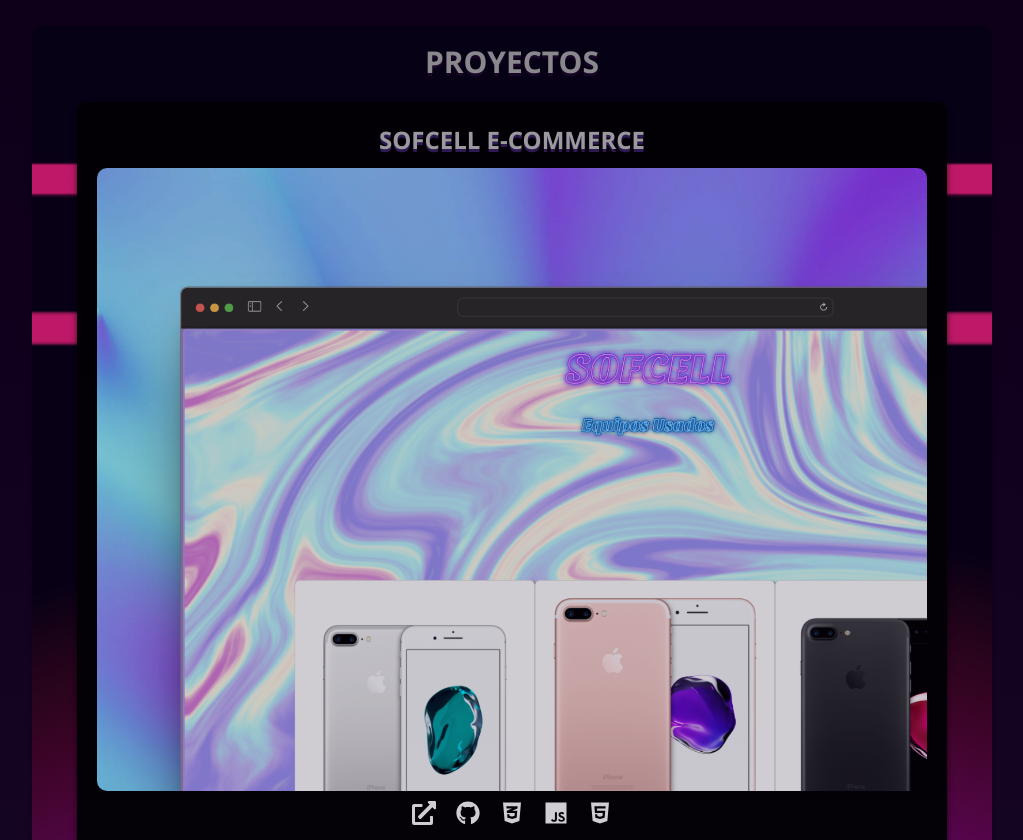
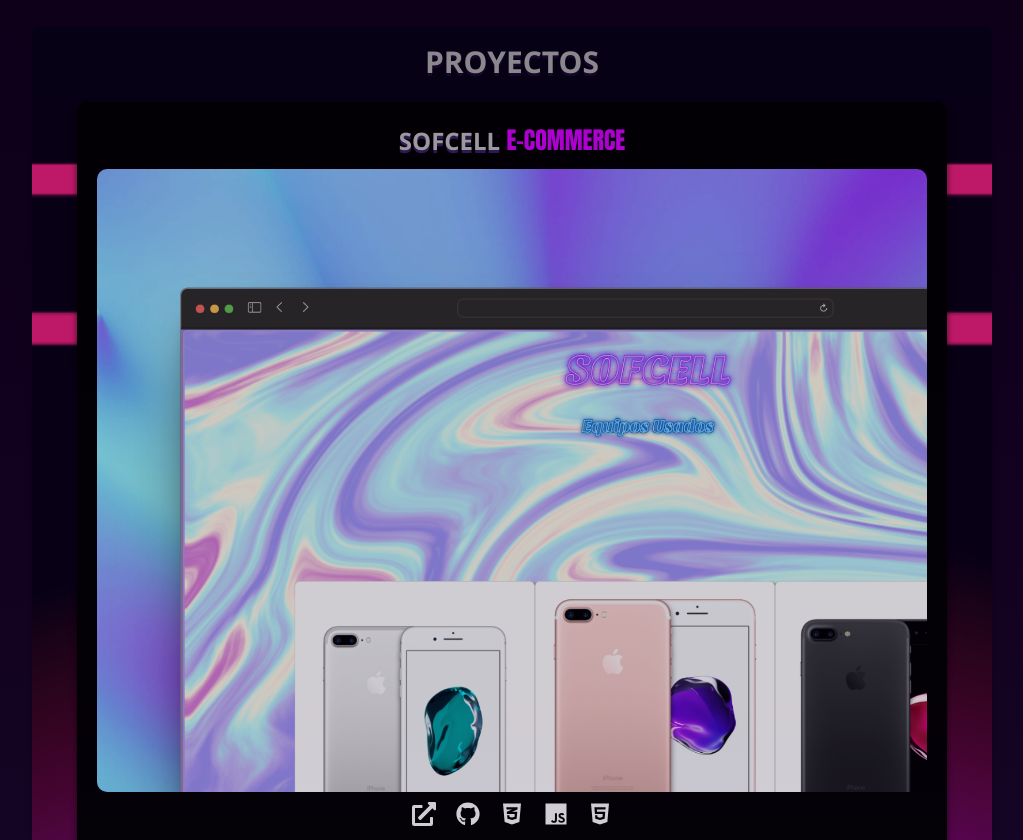
Before and after one commit to Emedeo22/Proyectos, a React (Create React App) app: page / in a window 1280 px wide. Shown: the part 1960-2800 px from the top of the page, without its empty margins (128-1151 px from the left). Built offline with nearby package versions, Linux system fonts and the light colour scheme.

Commit message:
changes for projects

```diff
--- a/package.json
+++ b/package.json
@@ -8,7 +8,7 @@
     "@testing-library/react": "^14.2.1",
     "@testing-library/user-event": "^14.5.2",
     "bootstrap": "^5.3.3",
-    "nodemailer": "^6.9.11",
+    "nodemailer": "^6.9.12",
     "react": "^18.2.0",
     "react-bootstrap": "^2.10.1",
     "react-dom": "^18.2.0",
--- a/src/components/Projects.js
+++ b/src/components/Projects.js
@@ -7,7 +7,7 @@
     <section id="projects" className="section">
       <h2 className="section__title">Proyectos</h2>
       <div className="project">
-        <h3 className="project__title">Sofcell E-commerce</h3>
+        <h3 className="project__title">Sofcell <span className='span'>E-commerce</span></h3>
 
         <img className='project__img' src="/sofi.png" alt='S warranty' />
         <p className="project__description">
@@ -20,7 +20,7 @@
 
       </div>
       <div className="project">
-        <h3 className="project__title">Gaia Calzados E-commerce</h3>
+        <h3 className="project__title">Gaia Calzados <span className='span'>E-commerce</span></h3>
         <div className='container_img'>
           <img className='project__img'  src="/gaia.webp" alt='S warranty' />
         </div>
@@ -33,7 +33,7 @@
         </p>
       </div>
       <div className="project">
-        <h3 className="project__title">Sofcell 2.0 E-commerce</h3>
+        <h3 className="project__title">Sofcell 2.0<span className='span'> E-commerce</span></h3>
         <div className='container_img'>
           <img className='project__img' src="/sofcell2_1.webp" alt='S warranty' />
         </div>
```
Also changed, not shown: 1 other file (tests, documents, lock files or other folders).
